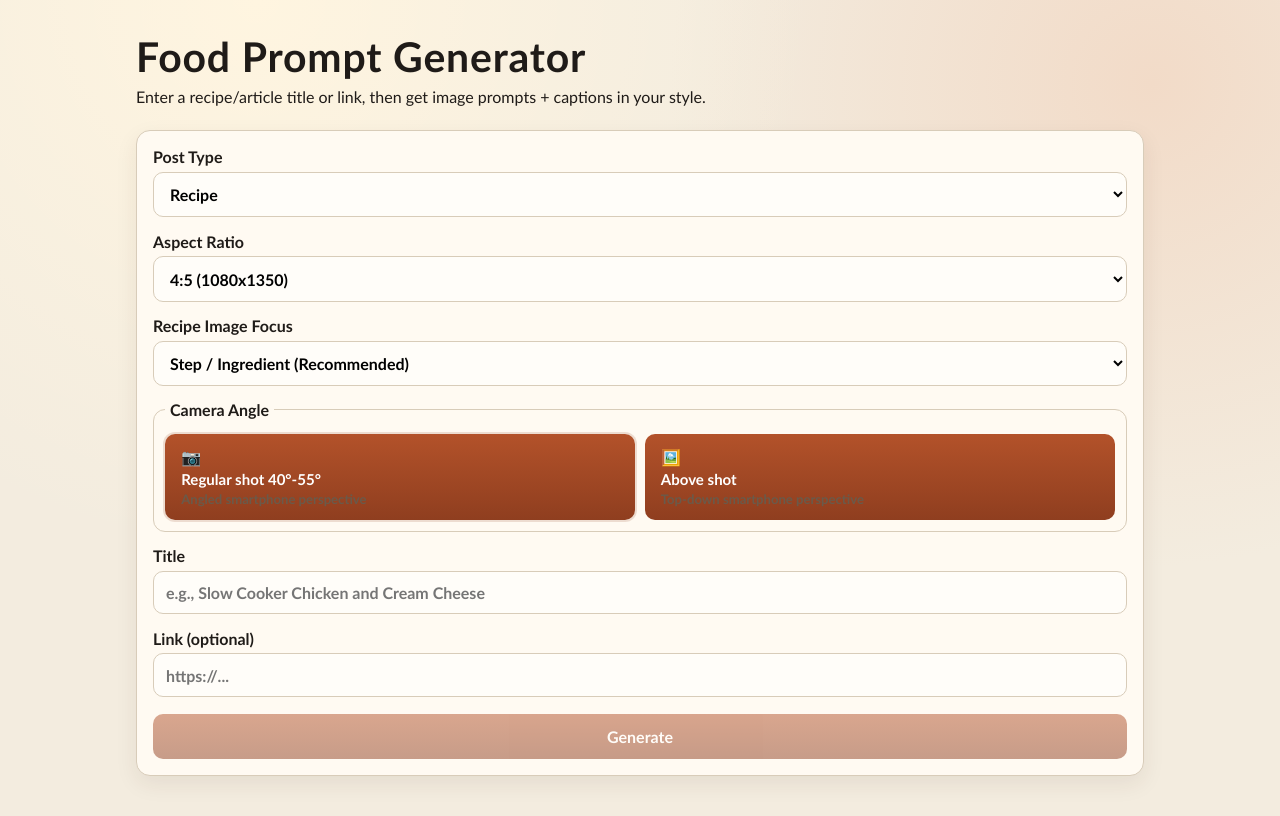
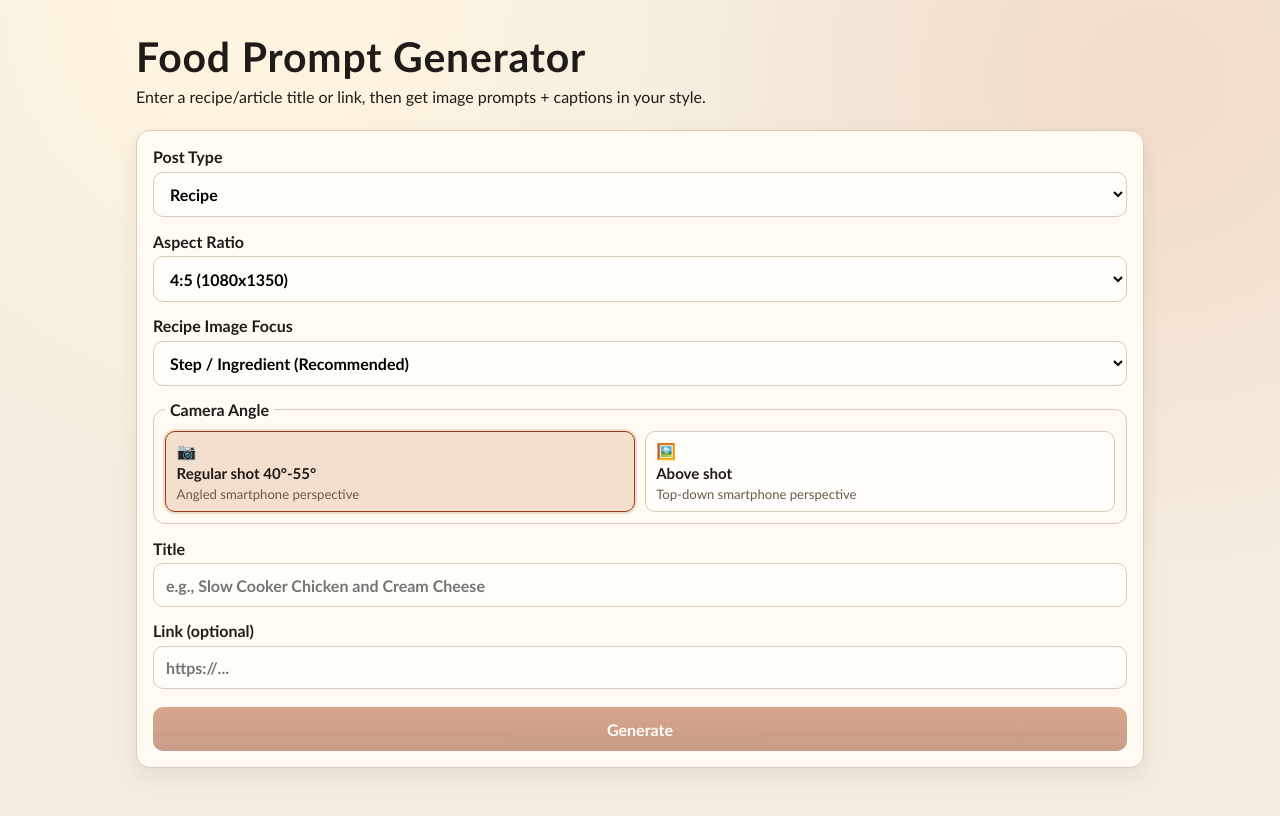
Before and after one commit to othmane791/food-prompt-generator, a Next.js app in the folder webapp/: page / in a window 1280 px wide. Shown: the top 816 px of the page. Built offline with nearby package versions, Linux system fonts and the light colour scheme.

Commit message:
Fix camera angle card styling and make selected state clear

```diff
--- a/webapp/app/globals.css
+++ b/webapp/app/globals.css
@@ -88,8 +88,13 @@ label {
   cursor: pointer;
 }
 
+.camera-angle-option:hover {
+  background: #fff7ed;
+}
+
 .camera-angle-option.active {
   border-color: var(--accent);
+  background: #f4dfce;
   box-shadow: 0 0 0 2px rgba(143, 62, 31, 0.16);
 }
 
@@ -121,7 +126,7 @@ select {
   background: #fffdf9;
 }
 
-.form button {
+.form > button[type="submit"] {
   margin-top: 0.2rem;
   border: 0;
   border-radius: 10px;
@@ -132,7 +137,7 @@ select {
   cursor: pointer;
 }
 
-.form button[disabled] {
+.form > button[type="submit"][disabled] {
   opacity: 0.5;
   cursor: not-allowed;
 }
```
